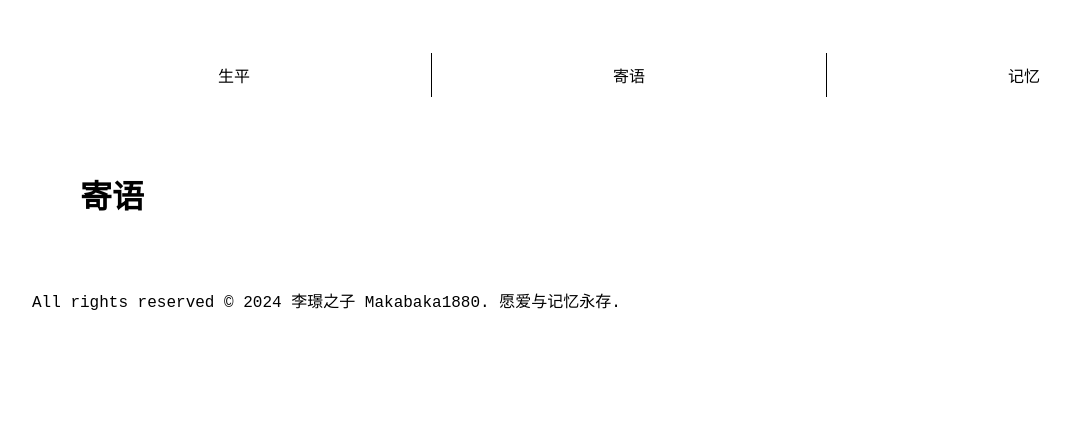
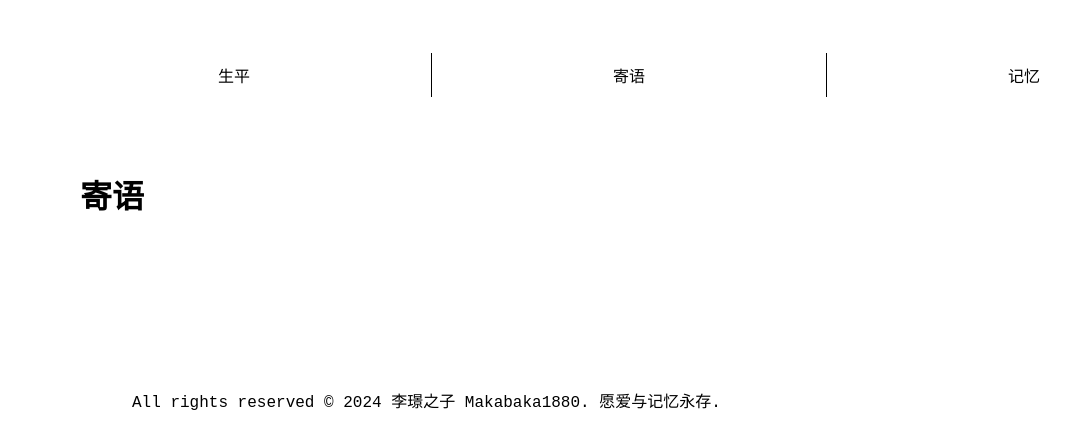
Before and after one commit to minc-nice-100/epitaph-frontend, a Vue app: page /messages in a window 1280 px wide. Shown: the top 448 px of the page, without its empty margins (16-1086 px from the left). Built offline with nearby package versions, Linux system fonts and the light colour scheme.

Commit message:
fix: added missing refraction reference

```diff
--- a/src/style.css
+++ b/src/style.css
@@ -7,6 +7,8 @@ src/style.css
 
 Makabaka1880, 2025. All rights reserved.
 */
+
+@import url('padding.css');
 
 html {
     scroll-behavior: smooth;
```
